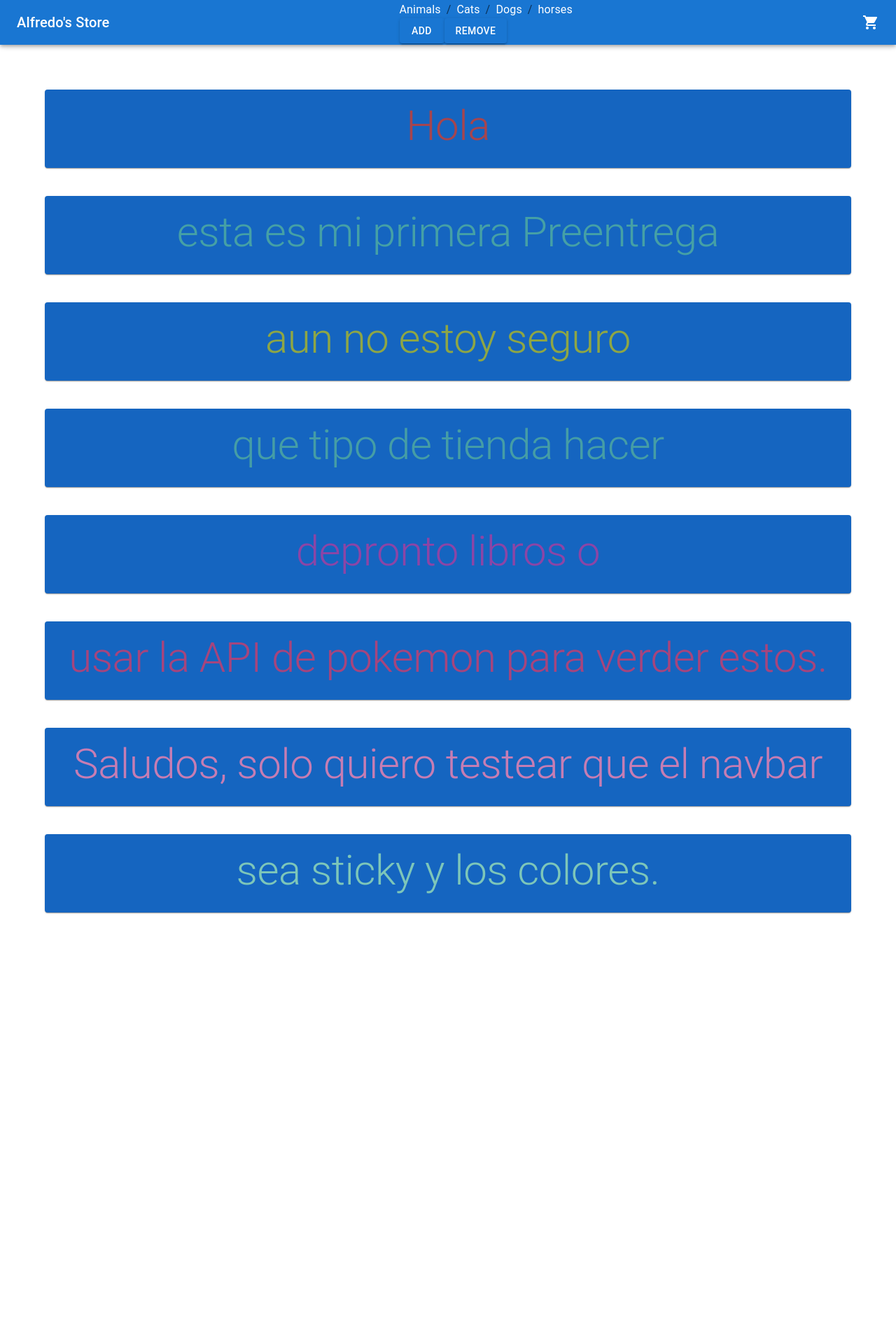
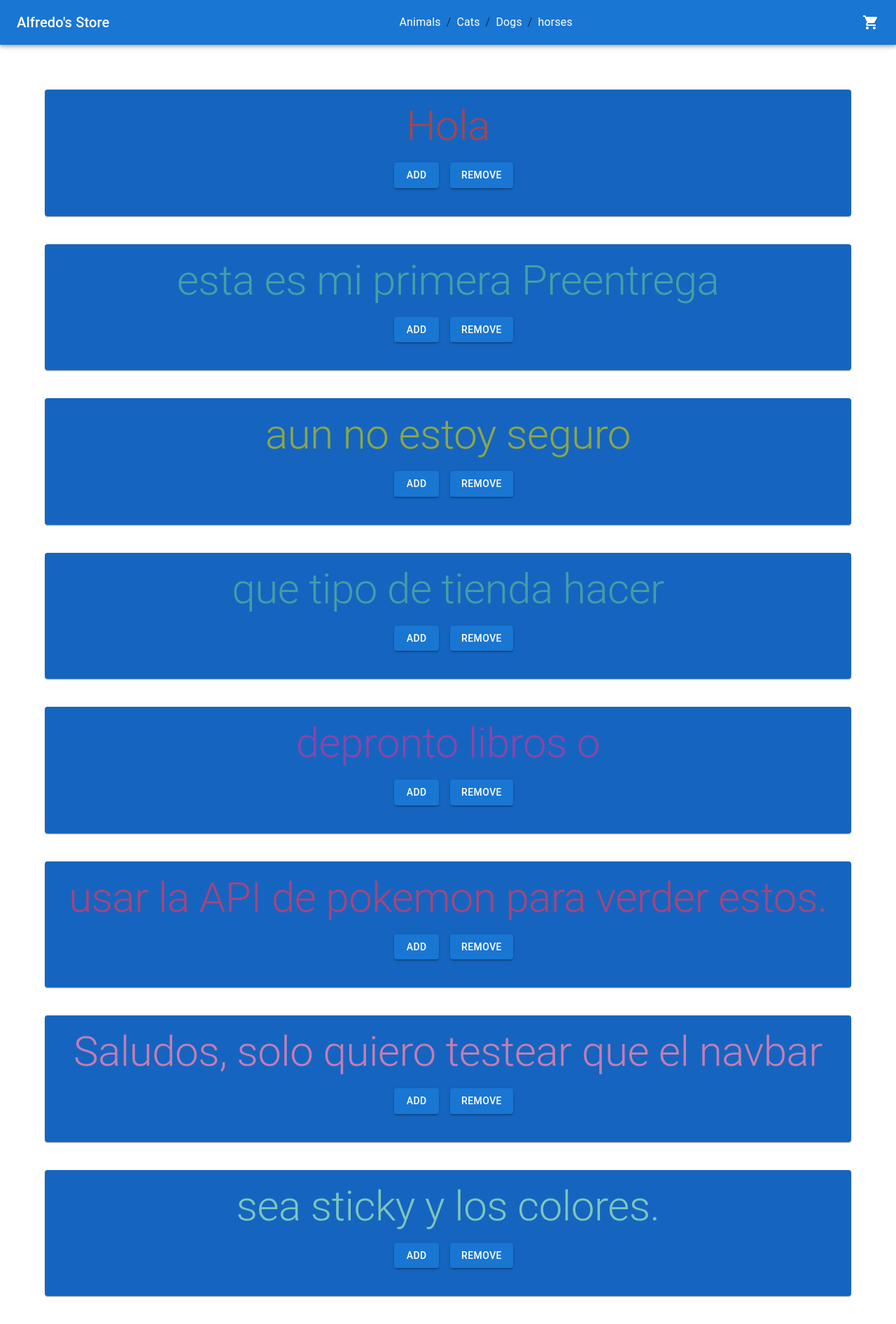
Before and after one commit to AlfredoMc95/PreEntrega1AlfredoMartinez, a React (Vite) app: page / in a window 1280 px wide. Shown: the top 1892 px of the page at 70% size. Before the commit the page ends 1432 px from the top, so only its background shows below. Built offline with nearby package versions, Linux system fonts and the light colour scheme.

Commit message:
card con botones de compra funcionales

```diff
--- a/src/App.jsx
+++ b/src/App.jsx
@@ -1,12 +1,14 @@
 import "./App.css";
 import ItemListContainer from "./components/itemListContainer/itemListContainer";
 import Navbar from "./components/navbar/Navbar";
+import { useState } from "react";
 
 function App() {
+  let [count, setCount] = useState(0);
   return (
     <>
-      <Navbar />
-      <ItemListContainer />
+      <Navbar countCart={count} />
+      <ItemListContainer setCount={setCount} countCart={count} />
     </>
   );
 }
--- a/src/components/card/card.jsx
+++ b/src/components/card/card.jsx
@@ -2,8 +2,17 @@ import React from "react";
 import Card from "@mui/material/Card";
 import CardContent from "@mui/material/CardContent";
 import Typography from "@mui/material/Typography";
+import Button from "@mui/material/Button";
+import Box from "@mui/material/Box";
 
-const card = ({ color, greeeting }) => {
+const card = ({ color, greeeting, setCount, countCart }) => {
+  const add = () => {
+    setCount(countCart + 1);
+  };
+
+  const remove = () => {
+    countCart >= 1 ? setCount(countCart - 1) : setCount((countCart = 0));
+  };
   return (
     <Card
       sx={{
@@ -18,6 +27,14 @@ const card = ({ color, greeeting }) => {
         <Typography variant="h2" align="center">
           {greeeting}
         </Typography>
+        <Box sx={{ textAlign: "center" }}>
+          <Button sx={{ m: 2 }} onClick={add} variant="contained">
+            add
+          </Button>
+          <Button onClick={remove} variant="contained">
+            remove
+          </Button>
+        </Box>
       </CardContent>
     </Card>
   );
--- a/src/components/itemListContainer/ItemListContainer.jsx
+++ b/src/components/itemListContainer/ItemListContainer.jsx
@@ -1,23 +1,57 @@
 import Container from "@mui/material/Container";
 import Card from "../card/card";
 
-const itemListContainer = () => {
+const itemListContainer = ({ setCount, countCart }) => {
   return (
     <Container sx={{ py: 10 }}>
-      <Card greeeting="Hola" color="#a6454e" />
-      <Card greeeting="esta es mi primera Preentrega" color="#45a0a6" />
-      <Card greeeting="aun no estoy seguro" color="#8ea645" />
-      <Card greeeting="que tipo de tienda hacer" color="#459da6" />
-      <Card greeeting="depronto libros o" color="#8c45a6" />
+      <Card
+        greeeting="Hola"
+        color="#a6454e"
+        setCount={setCount}
+        countCart={countCart}
+      />
+      <Card
+        greeeting="esta es mi primera Preentrega"
+        color="#45a0a6"
+        setCount={setCount}
+        countCart={countCart}
+      />
+      <Card
+        greeeting="aun no estoy seguro"
+        color="#8ea645"
+        setCount={setCount}
+        countCart={countCart}
+      />
+      <Card
+        greeeting="que tipo de tienda hacer"
+        color="#459da6"
+        setCount={setCount}
+        countCart={countCart}
+      />
+      <Card
+        greeeting="depronto libros o"
+        color="#8c45a6"
+        setCount={setCount}
+        countCart={countCart}
+      />
       <Card
         greeeting="usar la API de pokemon para verder estos."
         color="#a6457d"
+        setCount={setCount}
+        countCart={countCart}
       />
       <Card
         greeeting="Saludos, solo quiero testear que el navbar"
         color="#c67db3"
+        setCount={setCount}
+        countCart={countCart}
       />
-      <Card greeeting="sea sticky y los colores." color="#7dc6b9" />
+      <Card
+        greeeting="sea sticky y los colores."
+        color="#7dc6b9"
+        setCount={setCount}
+        countCart={countCart}
+      />
     </Container>
   );
 };
--- a/src/components/navbar/Navbar.jsx
+++ b/src/components/navbar/Navbar.jsx
@@ -5,20 +5,8 @@ import Toolbar from "@mui/material/Toolbar";
 import Typography from "@mui/material/Typography";
 import MenuButtons from "../MenuButtons/MenuButtons";
 import CartWidgete from "../cartWidgete/CartWidgete";
-import Button from "@mui/material/Button";
-import { useState } from "react";
 
-const Navbar = () => {
-  const [count, setCount] = useState(0);
-
-  const add = () => {
-    setCount(count + 1);
-  };
-
-  const remove = () => {
-    count >= 1 ? setCount(count - 1) : setCount((count = 0));
-  };
-
+const Navbar = ({ countCart }) => {
   return (
     <Box sx={{ flexGrow: 1 }}>
       <AppBar position="fixed">
@@ -28,14 +16,8 @@ const Navbar = () => {
           </Typography>
           <Box sx={{ flexGrow: 1 }}>
             <MenuButtons />
-            <Button onClick={add} variant="contained">
-              add
-            </Button>
-            <Button onClick={remove} variant="contained">
-              remove
-            </Button>
           </Box>
-          <CartWidgete countCart={count} />
+          <CartWidgete countCart={countCart} />
         </Toolbar>
       </AppBar>
     </Box>
```
